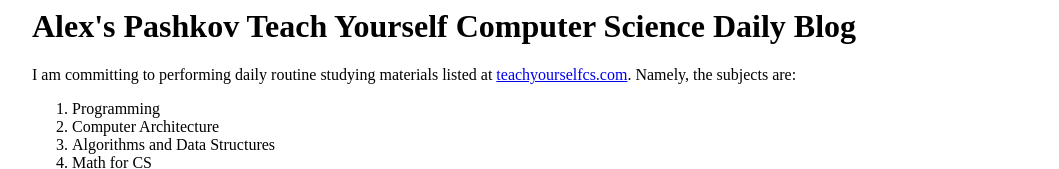
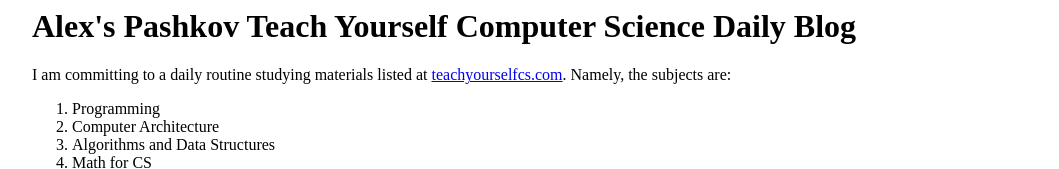
Before and after one commit to alexpashkov/alexpashkov.github.io, a website: page teachyourselfcs.html in a window 1280 px wide. Shown: the top 169 px of the page, without its empty margins (108-1167 px from the left). Drawn offline with Linux system fonts and the light colour scheme.

Commit message:
Tweak into

```diff
--- a/teachyourselfcs.html
+++ b/teachyourselfcs.html
@@ -18,7 +18,7 @@
     <main>
       <h1>Alex's Pashkov Teach Yourself Computer Science Daily Blog</h1>
       <p>
-        I am committing to performing daily routine studying materials listed at
+        I am committing to a daily routine studying materials listed at
         <a href="https://teachyourselfcs.com/">teachyourselfcs.com</a>. Namely,
         the subjects are:
       </p>
```
